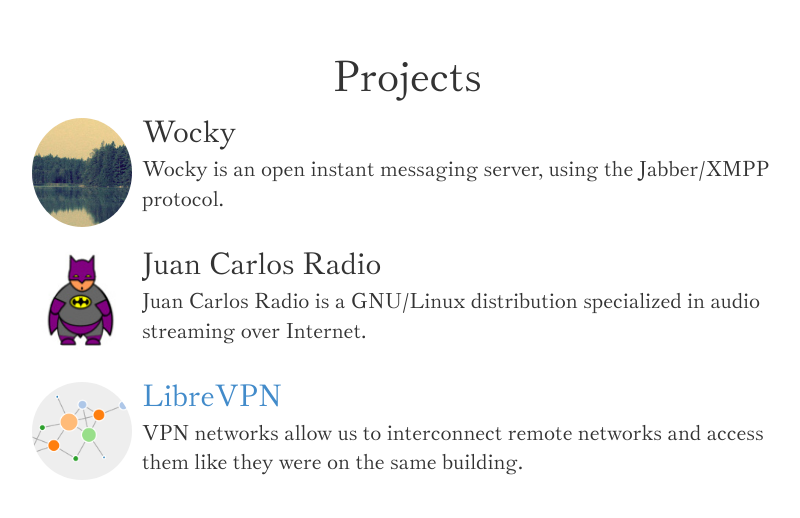
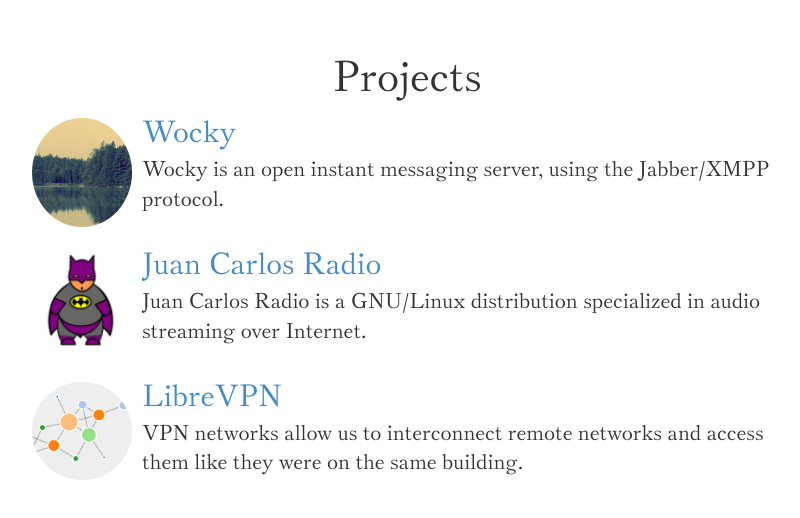
Before and after one commit to lainventoria/lainventoria.com.ar, a plain HTML site: page index.en.html in a window 1280 px wide. Shown: the part 1732-2250 px from the top of the page, without its empty margins (233-1033 px from the left). Drawn offline with Linux system fonts and the light colour scheme.

Commit message:
links a proyectos

```diff
--- a/index.en.html
+++ b/index.en.html
@@ -140,7 +140,9 @@
         </a>
 
         <div class="media-body">
-          <h2 class="media-heading">Wocky</h2>
+          <h2 class="media-heading">
+            <a href="http://wocky.com.ar">Wocky</a>
+          </h2>
           <p class="lead">Wocky is an open instant messaging server,
           using the Jabber/XMPP protocol.</p>
           </div>
@@ -152,7 +154,9 @@
         </a>
 
         <div class="media-body">
-          <h2 class="media-heading">Juan Carlos Radio</h2>
+          <h2 class="media-heading">
+            <a href="http://juancarlosradio.hackcoop.com.ar">Juan Carlos Radio</a>
+          </h2>
           <p class="lead">Juan Carlos Radio is a GNU/Linux distribution
           specialized in audio streaming over Internet.</p>
           </div>
```
Also changed, not shown: index.html (+6 -2 lines).
